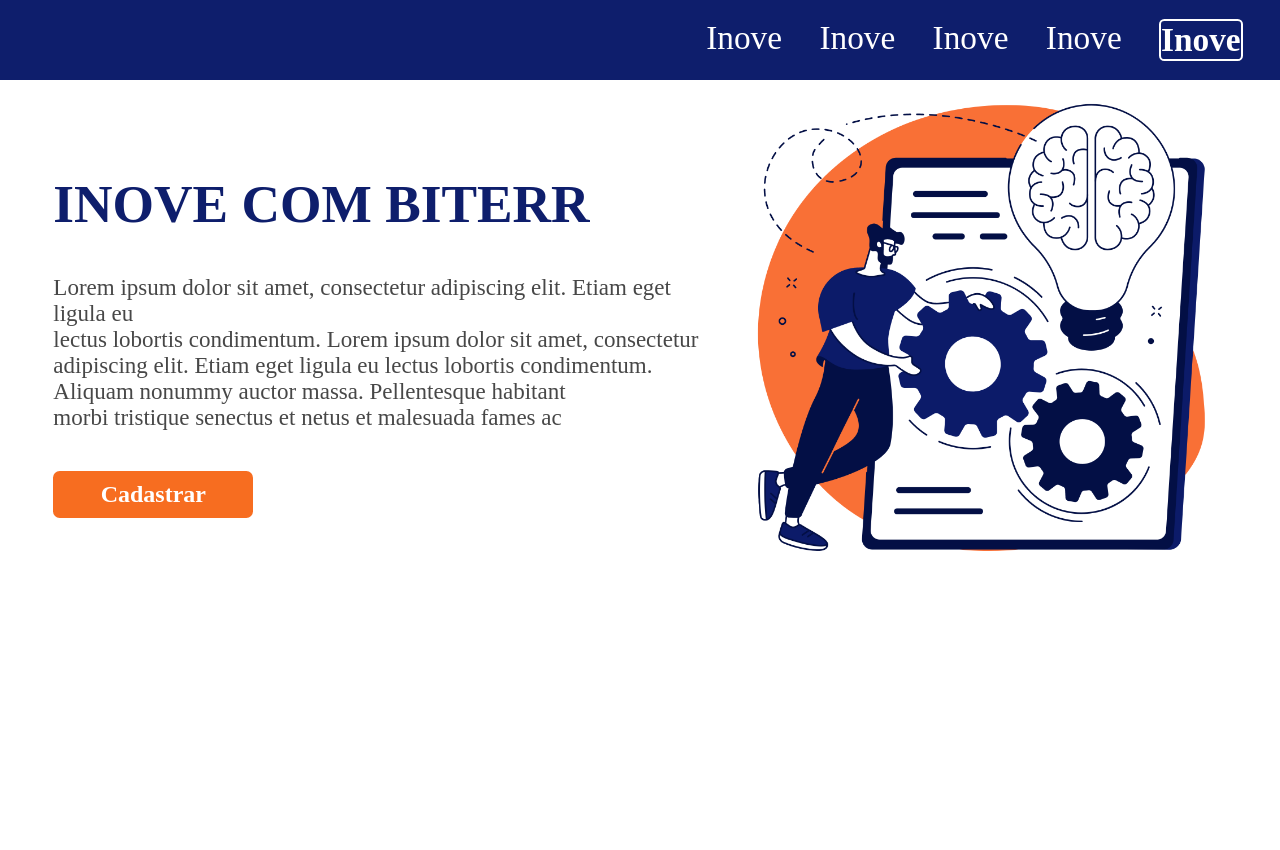
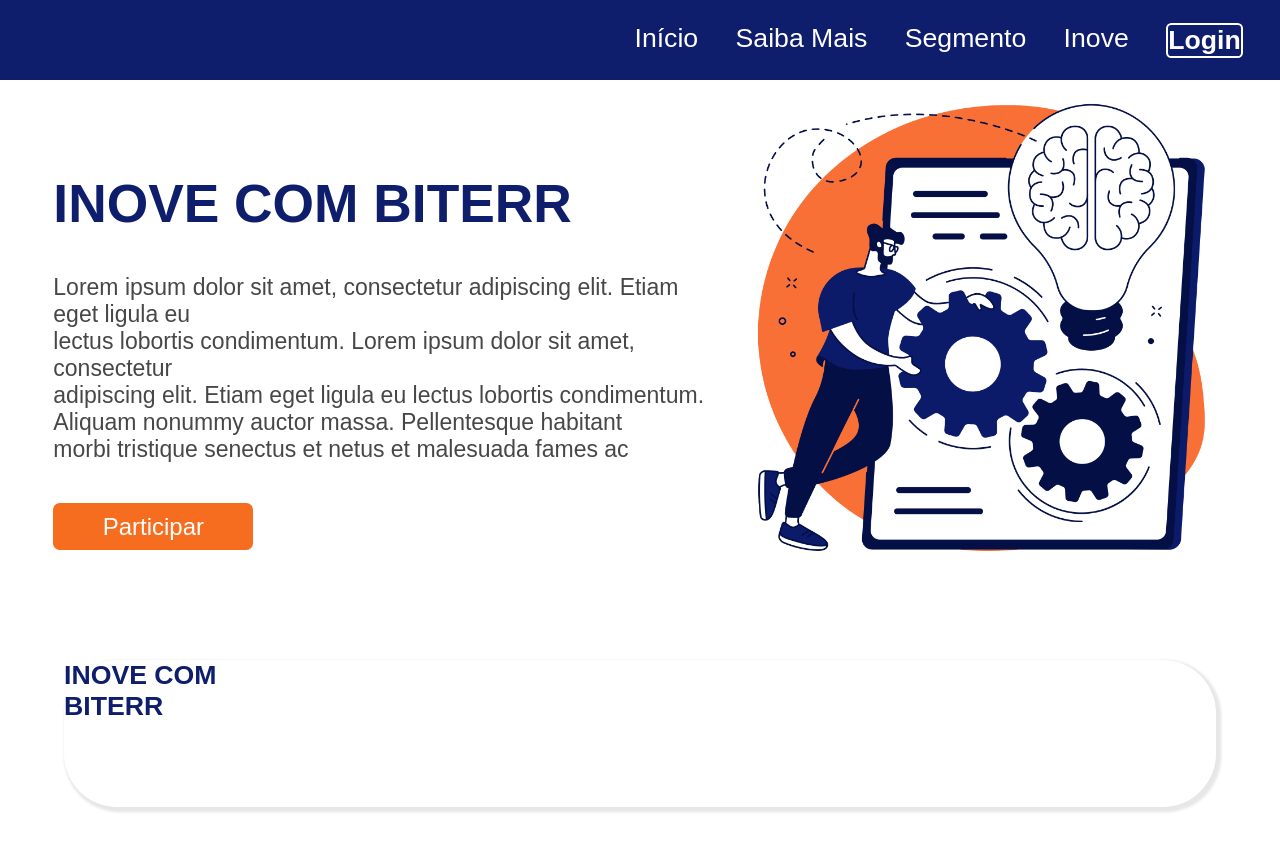
Before and after one commit to WESLEYx7/siteBitter, a plain HTML site: page index.html in a window 1280 px wide. Before the commit the page ends 800 px from the top, so only its background shows below. Drawn offline with Linux system fonts and the light colour scheme; a web font is replaced by a local one.

Commit message:
atualiza

```diff
--- a/estilos/style.css
+++ b/estilos/style.css
@@ -2,7 +2,12 @@
     padding: 0;
     margin: 0;
     box-sizing: border-box;
-    font-family: 'CoconPro';
+    font-family: "ff-cocon-pro", sans-serif;
+}
+
+body {
+    width: 100%;
+    height: 800pt;
 }
 
 header {
@@ -22,7 +27,7 @@ header .links {
 header .links a {
     text-decoration: none;
     color: white;
-    font-size: 25pt;
+    font-size: 20pt;
     margin-right: 28pt;
 }
 
@@ -46,7 +51,7 @@ section .abaPrincipal {
 
 section .abaPrincipal h1 {
     font-size: 40pt;
-    font-weight: bold;
+    font-weight: 700;
     color: #0E1E6C;
     margin-top: 70pt;
 }
@@ -55,6 +60,7 @@ section .abaPrincipal p {
     color: #474747;
     font-size: 23px;
     margin-top: 30pt;
+    font-style: normal;
 }
 
 #imagemPrincipal {
@@ -70,14 +76,33 @@ section .abaPrincipal p {
     margin-top: 30pt;
     border-radius: 5pt;
     color: white;
-    font-weight: 600;
     font-size: 18pt;
     cursor: pointer;
     border: none;
 }
 
 .abaSecundaria {
-    width: 80%;
-    height: 50pt;
-    margin-top: 80pt;
+    width: 100%;
+    height: 110pt;
+    margin-top: 135pt;
+    display: flex;
+    justify-content: center;
 }
+
+.abaSecundaria .conteudo {
+    width: 90%;
+    height: 110pt;
+    border-radius: 40pt;
+    box-shadow: 2pt 2pt 2pt 2pt #e7e7e7;
+}
+
+.abaSecundaria .conteudo .divTituloSecundario {
+    display: flex;
+    align-items: center;
+    width: 130pt;
+}
+
+.abaSecundaria .conteudo .tituloSecundario {
+    color: #0E1E6C;
+    font-size: 20pt;
+}
--- a/index.html
+++ b/index.html
@@ -5,16 +5,16 @@
     <meta name="viewport" content="width=device-width, initial-scale=1.0">
     <link rel="stylesheet" href="./estilos/style.css">
     <link rel="stylesheet" href="https://use.typekit.net/roj8mcz.css">
-    <title>Home</title>
+    <title>Início</title>
 </head>
 <body>
     <header>
         <div class="links">
+            <a href="">Início</a>
+            <a href="">Saiba Mais</a>
+            <a href="">Segmento</a>
             <a href="">Inove</a>
-            <a href="">Inove</a>
-            <a href="">Inove</a>
-            <a href="">Inove</a>
-            <a id="login" href="">Inove</a>
+            <a id="login" href="">Login</a>
         </div>
     </header>
 
@@ -28,7 +28,7 @@
             nonummy auctor massa. Pellentesque habitant<br> morbi tristique
             senectus et netus et malesuada fames ac</p>
 
-            <button id="botao">Cadastrar</button>
+            <button id="botao">Participar</button>
         </div>
 
         <div class="divFoto">
@@ -40,7 +40,11 @@
     </section>
 
     <div class="abaSecundaria">
-
+        <div class="conteudo">
+            <div class="divTituloSecundario">
+                <h3 class="tituloSecundario">INOVE COM<br> BITERR</h3>
+            </div>
+        </div>
     </div>
 </body>
 </html>
```
